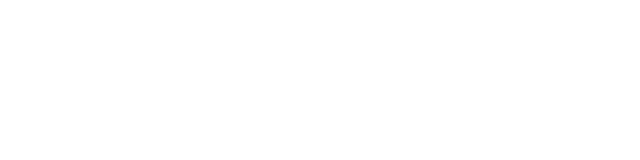
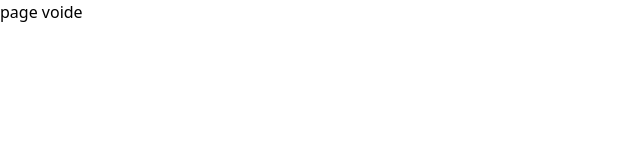
Before and after one commit to yassineaalouch/strasss-shop, a Next.js app: page /dashboard/categoriesListe/1 in a window 1280 px wide. Shown: the top 160 px of the page, without its empty margins (0-640 px from the left). Built offline with nearby package versions, Linux system fonts and the light colour scheme.

Commit message:
commmit to fix voide pages.tsx

```diff
--- a/src/app/(dashboard)/dashboard/categoriesListe/[categoreId]/page.tsx
+++ b/src/app/(dashboard)/dashboard/categoriesListe/[categoreId]/page.tsx
@@ -1,9 +1,9 @@
 import React from 'react'
 
-export default function page() {
+export default function Page() {
   return (
     <div>
-
+      page voide
     </div>
   )
 }
--- a/src/app/(dashboard)/dashboard/categoriesListe/page.tsx
+++ b/src/app/(dashboard)/dashboard/categoriesListe/page.tsx
@@ -1,9 +1,9 @@
 import React from 'react'
 
-export default function page() {
+export default function Page() {
   return (
     <div>
-
+      page voide
     </div>
   )
 }
--- a/src/app/(dashboard)/dashboard/ordersListe/[orderId]/page.tsx
+++ b/src/app/(dashboard)/dashboard/ordersListe/[orderId]/page.tsx
@@ -1,9 +1,9 @@
 import React from 'react'
 
-export default function page() {
+export default function Page() {
   return (
     <div>
-
+      page voide
     </div>
   )
 }
--- a/src/app/(dashboard)/dashboard/ordersListe/page.tsx
+++ b/src/app/(dashboard)/dashboard/ordersListe/page.tsx
@@ -1,9 +1,9 @@
 import React from 'react'
 
-export default function page() {
+export default function Page() {
   return (
     <div>
-
+      page voide
     </div>
   )
 }
--- a/src/app/(dashboard)/dashboard/packsListe/[packId]/page.tsx
+++ b/src/app/(dashboard)/dashboard/packsListe/[packId]/page.tsx
@@ -1,9 +1,9 @@
 import React from 'react'
 
-export default function page() {
+export default function Page() {
   return (
     <div>
-
+      page voide
     </div>
   )
 }
--- a/src/app/(dashboard)/dashboard/packsListe/page.tsx
+++ b/src/app/(dashboard)/dashboard/packsListe/page.tsx
@@ -1,9 +1,9 @@
 import React from 'react'
 
-export default function page() {
+export default function Page() {
   return (
     <div>
-
+      page voide
     </div>
   )
 }
--- a/src/app/(dashboard)/dashboard/productList/page.tsx
+++ b/src/app/(dashboard)/dashboard/productList/page.tsx
@@ -1,9 +1,9 @@
 import React from 'react'
 
-export default function page() {
+export default function Page() {
   return (
     <div>
-
+      page voide
     </div>
   )
 }
--- a/src/app/(dashboard)/dashboard/slodesListe/[soldeId]/page.tsx
+++ b/src/app/(dashboard)/dashboard/slodesListe/[soldeId]/page.tsx
@@ -1,9 +1,9 @@
 import React from 'react'
 
-export default function page() {
+export default function Page() {
   return (
     <div>
-
+      page voide
     </div>
   )
 }
--- a/src/app/(dashboard)/dashboard/slodesListe/page.tsx
+++ b/src/app/(dashboard)/dashboard/slodesListe/page.tsx
@@ -1,9 +1,9 @@
 import React from 'react'
 
-export default function page() {
+export default function Page() {
   return (
     <div>
-
+      page voide
     </div>
   )
 }
```
